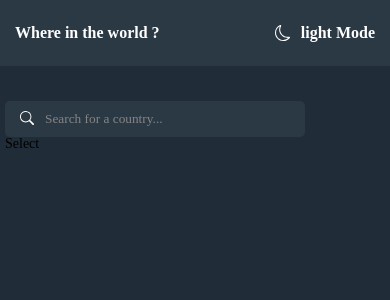
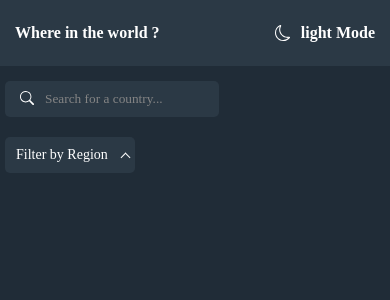
Before and after one commit to kasume2900/world, a React (Create React App) app: page / in a window 390 px wide. Shown: the top 300 px of the page. Built offline with nearby package versions, Linux system fonts and the light colour scheme.

Commit message:
add select

```diff
--- a/src/App.js
+++ b/src/App.js
@@ -1,4 +1,4 @@
-import logo from './logo.svg';
+
 import './App.scss';
 import Header from './components/Header/Header';
 import Search from './components/Search/Search';
--- a/src/components/Search/Search.jsx
+++ b/src/components/Search/Search.jsx
@@ -1,12 +1,15 @@
 import React from 'react'
 import SearchInput from './SearchInput'
 import Select from './Select'
+import s from './search.module.scss'
 
 const Search = () => {
   return (
     <div className='conteiner'>
-      <SearchInput />
-      <Select />
+      <div className={s.wrap}>
+        <SearchInput />
+        <Select />
+      </div>
     </div>
   )
 }
--- a/src/components/Search/SearchInput.jsx
+++ b/src/components/Search/SearchInput.jsx
@@ -1,16 +1,22 @@
-import React from 'react'
+import React, { useState } from 'react'
 import { BsSearch } from "react-icons/bs";
 import s from './searchInput.module.scss'
+
 const SearchInput = () => {
+
+  const [search,setSerch] = useState('')
+
+  const changeSearch = (e) => setSerch(e.currentTarget.value)
+
   return (
     <div className={s.wrap}>
       <BsSearch style={{
         position: 'absolute',
         top: 10,
         left: 15,
-        color: '#fff'
+        color: 'var(--colorText)'
   }} />
-      <input placeholder='Search for a country...' type="text" />
+      <input onChange={changeSearch} value={search} placeholder='Search for a country...' type="text" />
     </div>
   )
 }
--- a/src/components/Search/Select.jsx
+++ b/src/components/Search/Select.jsx
@@ -1,8 +1,55 @@
-import React from 'react'
+import React, { useEffect, useRef, useState } from 'react'
+import s from './select.module.scss'
+
+
+const arr = ['Africa','Amirica','Asia','Europe','Oceania']
+
 
 const Select = () => {
+
+  const [vizible,setVizible] = useState(false)
+  const [coutry,setCountry] = useState('')
+  const popapRef = useRef(null)
+
+  useEffect(() => {
+
+    const handleClick = (e) => {
+      if(!e.path.includes(popapRef.current)) {
+        setVizible(false)
+      }
+    }
+
+    const body = document.body
+
+    body.addEventListener( "click" , handleClick)
+
+    return () => {
+      body.removeEventListener("click" , handleClick)
+  }
+
+  },[])
+
+
+
+  const toggleVizible = () => {
+    setVizible(!vizible)
+  }
+  const selectCounty = (e) => {
+    setCountry(e.target.innerText)
+    setVizible(false)
+  }
+
   return (
-    <div>Select</div>
+    <div className={s.wrapper}>
+      <div ref={popapRef} onClick={toggleVizible} className={s.top}>
+        <div className={s.title}>{coutry ? coutry : 'Filter by Region'}</div>
+        <div className={vizible ? `${s.active}` : `${s.icon}`}></div>
+      </div>
+      <div className={vizible ? s.bottomVizible : s.bottomBlock}>
+        {arr.map(el => <div onClick={selectCounty} key={el} className={s.item}>{el}</div>)}
+      </div>
+
+    </div>
   )
 }
 
--- /dev/null
+++ b/src/components/Search/search.module.scss
@@ -0,0 +1,13 @@
+.wrap {
+  margin-top: 30px;
+  display: flex;
+  justify-content: space-between;
+  align-items: center;
+
+  @media (max-width : 453px) {
+    margin-top: 10px;
+    display: flex;
+    flex-direction: column;
+    align-items: flex-start;
+  }
+}
--- a/src/components/Search/searchInput.module.scss
+++ b/src/components/Search/searchInput.module.scss
@@ -1,7 +1,6 @@
 .wrap {
   display: flex;
   align-items: center;
-  margin-top: 30px;
   position: relative;
 
   input{
@@ -14,6 +13,9 @@
     padding-left: 40px;
     border-radius: 5px;
     min-width: 300px;
+    @media (max-width : 453px) {
+      min-width: 100%;
+    }
   }
   .a {
     position: absolute;
--- /dev/null
+++ b/src/components/Search/select.module.scss
@@ -0,0 +1,76 @@
+
+.wrapper {
+  position: relative;
+  @media (max-width : 453px) {
+    margin-top: 20px;
+  }
+
+  .top{
+    min-width: 130px;
+    background-color: var(--colorEl);
+    padding: 11px;
+    display: flex;
+    justify-content: space-between;
+    align-items: center;
+    border-radius: 5px;
+    user-select: none;
+    cursor: pointer;
+
+    .title{
+      margin-right: 10px;
+      color: var(--colorText);
+    }
+    .icon{
+      position: relative;
+      &::before {
+        display: block;
+        content: '';
+        position: absolute;
+        top: -1px;
+        right: -5px;
+        width: 7px;
+        height: 7px;
+        border-top: 1px solid var(--colorText);
+        border-right: 1px solid var(--colorText);
+        transform: rotate(-45deg)
+      }
+    }
+    .active {
+      position: relative;
+      &::before {
+        display: block;
+        content: '';
+        position: absolute;
+        top: -5px;
+        right: -5px;
+        width: 7px;
+        height: 7px;
+        border-top: 1px solid var(--colorText);
+        border-right: 1px solid var(--colorText);
+        transform: rotate(135deg)
+      }
+    }
+  }
+
+  .bottomBlock{
+    display: none;
+  }
+  .bottomVizible{
+    background-color: var(--colorEl);
+    padding: 10px;
+    position: absolute;
+    top: 40px;
+    left: 0;
+    min-width: 130px;
+
+    .item{
+      padding: 5px;
+      cursor: pointer;
+      color: var(--colorText);
+      border-radius: 5px;
+      &:hover {
+        background-color: var(--colorInput);
+      }
+    }
+  }
+}
```
